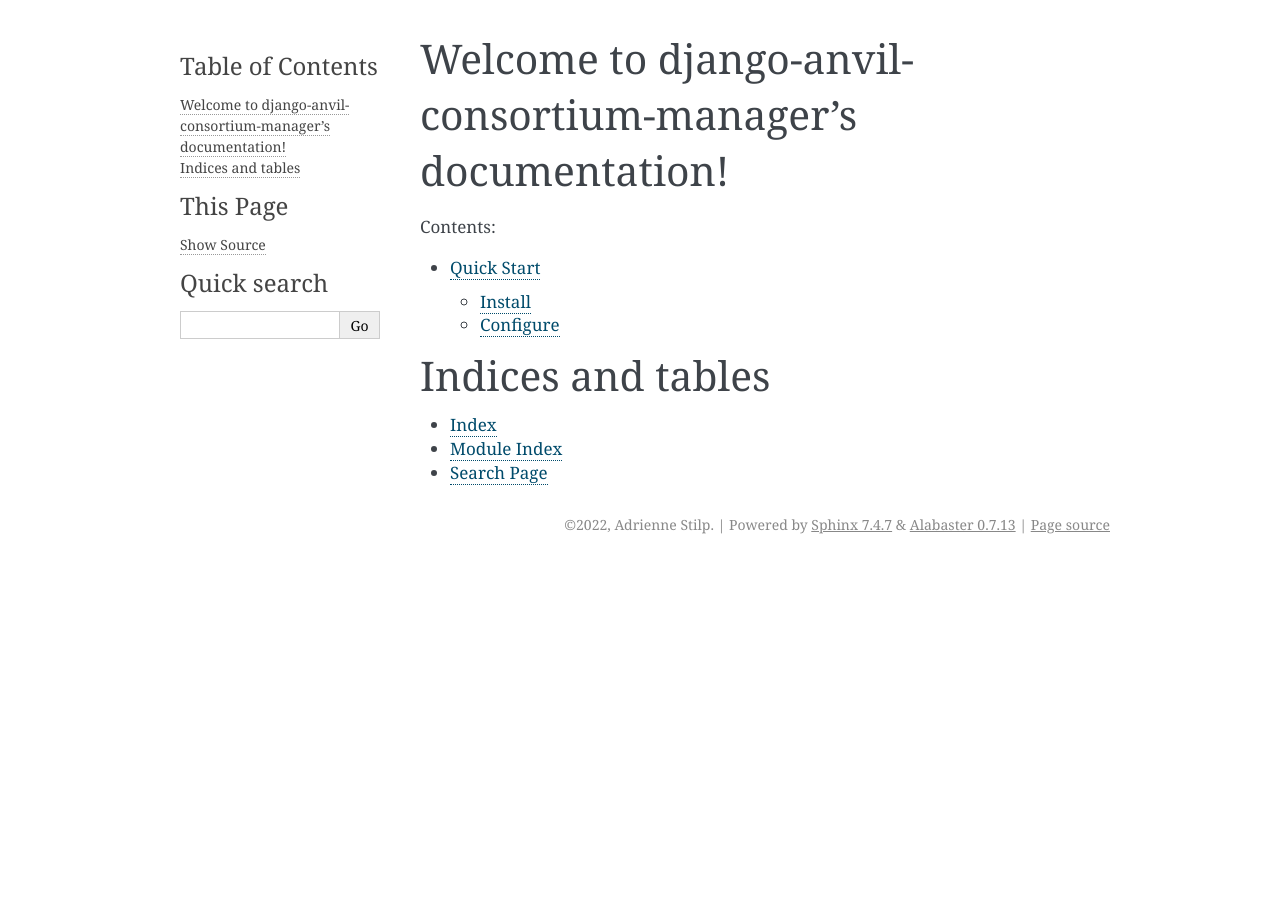
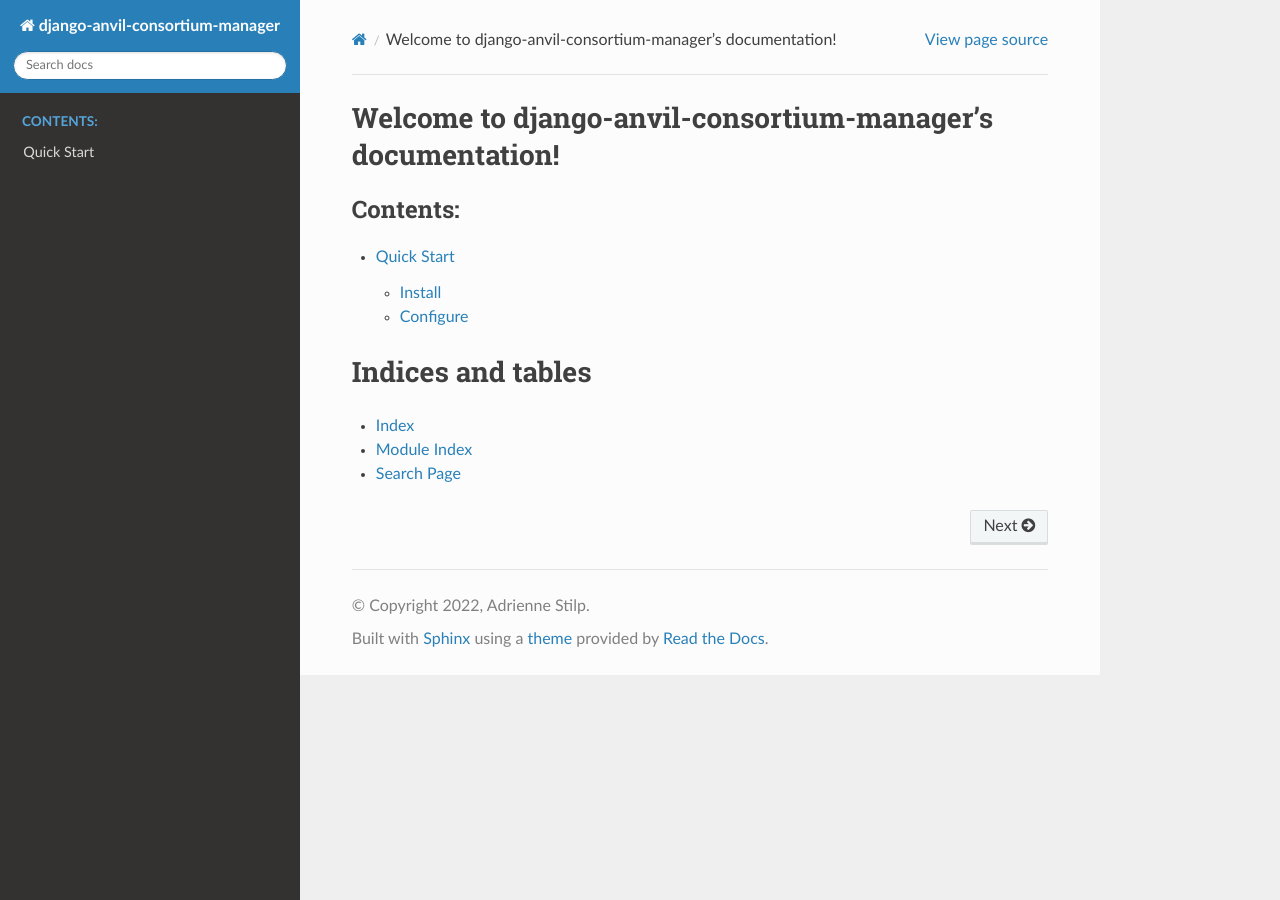
Before and after one commit to UW-GAC/django-anvil-consortium-manager, a Sphinx documentation site: the page built from docs/index.rst, in a window 1280 px wide. Built offline with Sphinx 7.4.7 and the Read the Docs theme 2.0.0, drawn with Linux system fonts in a browser that asks for light colours.

Commit message:
Use sphinx-rtd-theme for docs

```diff
--- a/docs/conf.py
+++ b/docs/conf.py
@@ -31,6 +31,7 @@ release = '0.1.dev1'
 # extensions coming with Sphinx (named 'sphinx.ext.*') or your custom
 # ones.
 extensions = [
+    "sphinx_rtd_theme",
 ]
 
 # Add any paths that contain templates here, relative to this directory.
@@ -47,7 +48,7 @@ exclude_patterns = ['_build', 'Thumbs.db', '.DS_Store']
 # The theme to use for HTML and HTML Help pages.  See the documentation for
 # a list of builtin themes.
 #
-html_theme = 'alabaster'
+html_theme = "sphinx_rtd_theme"
 
 # Add any paths that contain custom static files (such as style sheets) here,
 # relative to this directory. They are copied after the builtin static files,
--- a/docs/requirements.txt
+++ b/docs/requirements.txt
@@ -1,2 +1,3 @@
 Django
 Sphinx
+sphinx-rtd-theme
```
Also changed, not shown: 1 other file.
